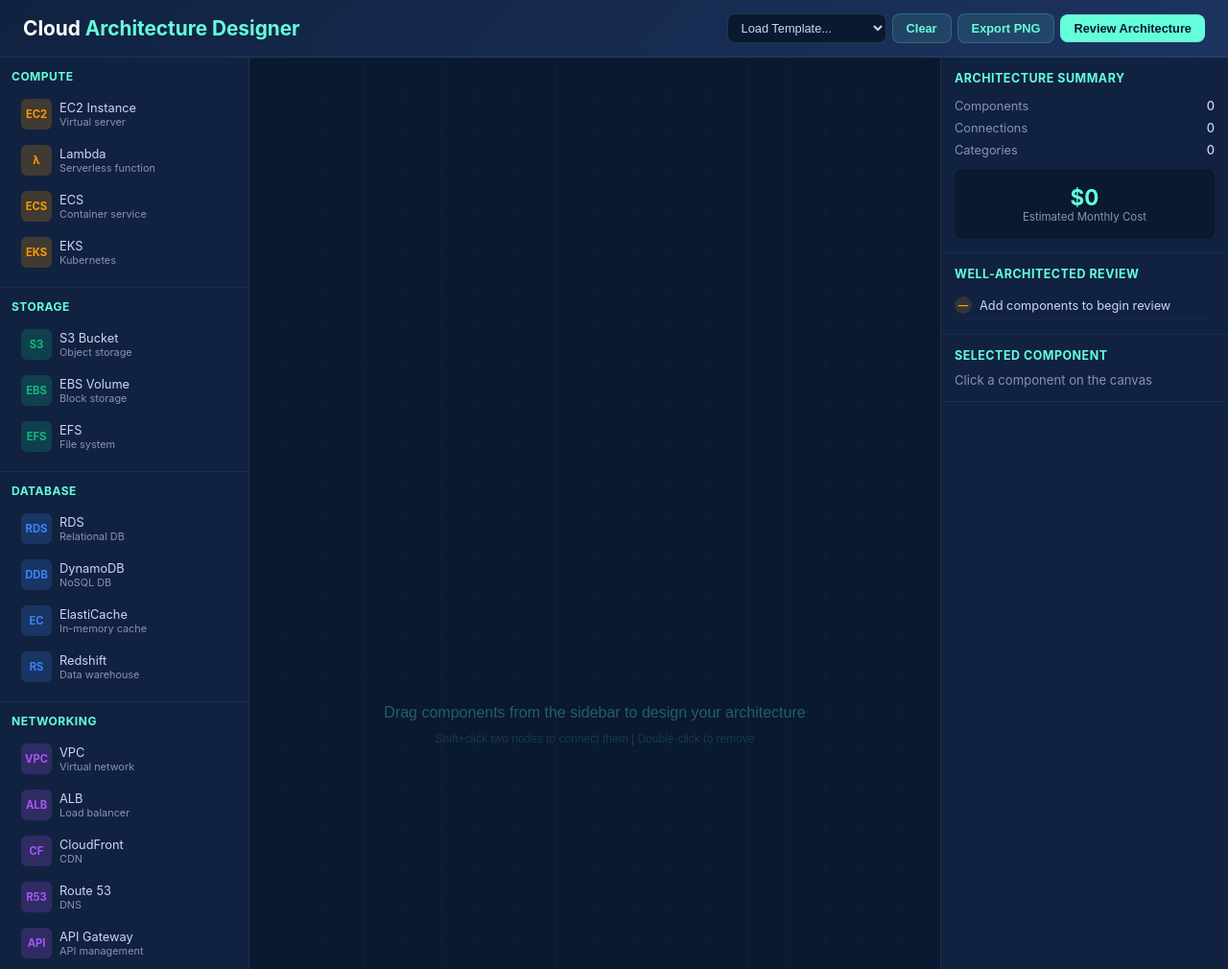
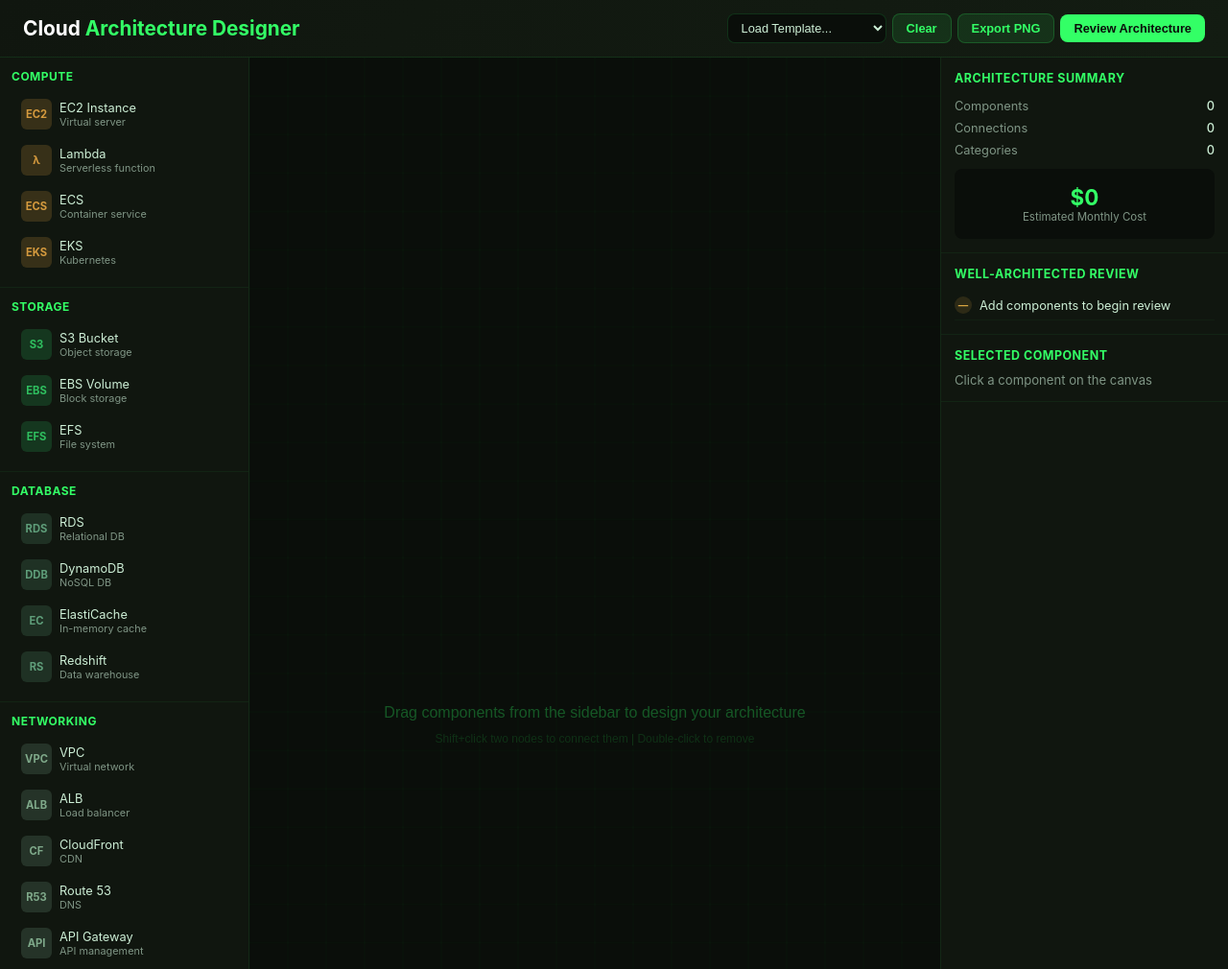
Before and after one commit to Freddricklogan/cloud-architecture-designer, a plain HTML site: page index.html in a window 1280 px wide. Shown: the top 1010 px of the page at 96% size. Drawn offline with Linux system fonts and the light colour scheme.

Commit message:
Matrix reskin: phosphor green on near-black with neutral accents (retire teal/navy/rainbow neon)

```diff
--- a/index.html
+++ b/index.html
@@ -6,46 +6,46 @@
 <title>Cloud Architecture Designer</title>
 <style>
 *{margin:0;padding:0;box-sizing:border-box}
-:root{--bg:#0a192f;--bg2:#112240;--bg3:#1d3461;--accent:#64ffda;--text:#ccd6f6;--text2:#8892b0;--danger:#ef4444;--warning:#f59e0b;--success:#10b981;--info:#3b82f6;--purple:#a855f7;--radius:8px}
+:root{--bg:#0a0e0a;--bg2:#10160f;--bg3:#131c12;--accent:#33ff66;--text:#cdefd6;--text2:#7f9585;--danger:#cf5c4e;--warning:#d9a441;--success:#2fbf5f;--info:#5f9e7a;--purple:#7fa98a;--radius:8px}
 body{font-family:-apple-system,BlinkMacSystemFont,'Segoe UI',Roboto,sans-serif;background:var(--bg);color:var(--text);min-height:100vh;display:flex;flex-direction:column}
-.header{background:linear-gradient(135deg,var(--bg2),var(--bg3));padding:14px 24px;border-bottom:1px solid rgba(100,255,218,.1);display:flex;align-items:center;justify-content:space-between;flex-wrap:wrap;gap:8px}
+.header{background:linear-gradient(135deg,var(--bg2),var(--bg3));padding:14px 24px;border-bottom:1px solid rgba(51, 255, 102,.1);display:flex;align-items:center;justify-content:space-between;flex-wrap:wrap;gap:8px}
 .header h1{font-size:1.3rem;color:#fff}.header h1 span{color:var(--accent)}
 .toolbar{display:flex;gap:6px;align-items:center}
 .btn{padding:7px 14px;border:none;border-radius:var(--radius);font-size:.8rem;font-weight:600;cursor:pointer;transition:all .2s}
-.btn-primary{background:var(--accent);color:var(--bg)}.btn-primary:hover{background:#50e6c2}
-.btn-secondary{background:rgba(100,255,218,.1);color:var(--accent);border:1px solid rgba(100,255,218,.2)}
+.btn-primary{background:var(--accent);color:var(--bg)}.btn-primary:hover{background:#38d97a}
+.btn-secondary{background:rgba(51, 255, 102,.1);color:var(--accent);border:1px solid rgba(51, 255, 102,.2)}
 .btn-sm{padding:5px 10px;font-size:.75rem}
-select{padding:6px 10px;background:var(--bg);border:1px solid rgba(100,255,218,.15);border-radius:var(--radius);color:var(--text);font-size:.8rem}
+select{padding:6px 10px;background:var(--bg);border:1px solid rgba(51, 255, 102,.15);border-radius:var(--radius);color:var(--text);font-size:.8rem}
 .main{display:flex;flex:1;overflow:hidden}
-.sidebar{width:260px;background:var(--bg2);border-right:1px solid rgba(100,255,218,.08);overflow-y:auto;flex-shrink:0}
-.sidebar-section{padding:12px;border-bottom:1px solid rgba(100,255,218,.06)}
+.sidebar{width:260px;background:var(--bg2);border-right:1px solid rgba(51, 255, 102,.08);overflow-y:auto;flex-shrink:0}
+.sidebar-section{padding:12px;border-bottom:1px solid rgba(51, 255, 102,.06)}
 .sidebar-section h3{font-size:.75rem;color:var(--accent);text-transform:uppercase;letter-spacing:.5px;margin-bottom:8px}
 .component{display:flex;align-items:center;gap:8px;padding:8px 10px;border-radius:var(--radius);cursor:grab;transition:background .2s;font-size:.8rem;user-select:none}
-.component:hover{background:rgba(100,255,218,.08)}
+.component:hover{background:rgba(51, 255, 102,.08)}
 .component:active{cursor:grabbing}
 .comp-icon{width:32px;height:32px;border-radius:6px;display:flex;align-items:center;justify-content:center;font-size:.7rem;font-weight:700;flex-shrink:0}
 .comp-name{font-size:.8rem}.comp-desc{font-size:.68rem;color:var(--text2)}
 .canvas-area{flex:1;position:relative;overflow:hidden}
 #canvas{width:100%;height:100%;cursor:crosshair}
-.right-panel{width:300px;background:var(--bg2);border-left:1px solid rgba(100,255,218,.08);overflow-y:auto;flex-shrink:0}
-.panel-section{padding:14px;border-bottom:1px solid rgba(100,255,218,.06)}
+.right-panel{width:300px;background:var(--bg2);border-left:1px solid rgba(51, 255, 102,.08);overflow-y:auto;flex-shrink:0}
+.panel-section{padding:14px;border-bottom:1px solid rgba(51, 255, 102,.06)}
 .panel-section h3{font-size:.78rem;color:var(--accent);text-transform:uppercase;letter-spacing:.5px;margin-bottom:10px}
 .prop-row{display:flex;justify-content:space-between;align-items:center;padding:4px 0;font-size:.8rem}
 .prop-row .label{color:var(--text2)}
 .prop-row .value{color:var(--text);font-weight:500}
 .checklist{list-style:none}
-.checklist li{padding:6px 0;font-size:.8rem;display:flex;align-items:center;gap:8px;border-bottom:1px solid rgba(100,255,218,.04)}
+.checklist li{padding:6px 0;font-size:.8rem;display:flex;align-items:center;gap:8px;border-bottom:1px solid rgba(51, 255, 102,.04)}
 .check-icon{width:18px;height:18px;border-radius:50%;display:flex;align-items:center;justify-content:center;font-size:.65rem;font-weight:700;flex-shrink:0}
-.check-pass{background:rgba(16,185,129,.15);color:var(--success)}
-.check-warn{background:rgba(245,158,11,.15);color:var(--warning)}
-.check-fail{background:rgba(239,68,68,.15);color:var(--danger)}
+.check-pass{background:rgba(47, 191, 95,.15);color:var(--success)}
+.check-warn{background:rgba(217, 164, 65,.15);color:var(--warning)}
+.check-fail{background:rgba(207, 92, 78,.15);color:var(--danger)}
 .cost-display{text-align:center;padding:16px;background:var(--bg);border-radius:var(--radius);margin-top:8px}
 .cost-display .amount{font-size:1.4rem;font-weight:700;color:var(--accent)}
 .cost-display .period{font-size:.72rem;color:var(--text2)}
 .template-grid{display:grid;grid-template-columns:1fr;gap:6px}
-.template-btn{padding:8px 10px;background:var(--bg);border:1px solid rgba(100,255,218,.1);border-radius:var(--radius);color:var(--text);font-size:.78rem;cursor:pointer;text-align:left;transition:all .2s}
-.template-btn:hover{border-color:var(--accent);background:rgba(100,255,218,.05)}
-.node-tooltip{position:absolute;background:var(--bg2);border:1px solid rgba(100,255,218,.2);border-radius:var(--radius);padding:10px 14px;font-size:.78rem;pointer-events:none;z-index:100;display:none;box-shadow:0 4px 12px rgba(0,0,0,.3)}
+.template-btn{padding:8px 10px;background:var(--bg);border:1px solid rgba(51, 255, 102,.1);border-radius:var(--radius);color:var(--text);font-size:.78rem;cursor:pointer;text-align:left;transition:all .2s}
+.template-btn:hover{border-color:var(--accent);background:rgba(51, 255, 102,.05)}
+.node-tooltip{position:absolute;background:var(--bg2);border:1px solid rgba(51, 255, 102,.2);border-radius:var(--radius);padding:10px 14px;font-size:.78rem;pointer-events:none;z-index:100;display:none;box-shadow:0 4px 12px rgba(0,0,0,.3)}
 </style>
 </head>
 <body>
@@ -69,44 +69,44 @@ select{padding:6px 10px;background:var(--bg);border:1px solid rgba(100,255,218,.
   <div class="sidebar">
     <div class="sidebar-section">
       <h3>Compute</h3>
-      <div class="component" draggable="true" data-type="ec2" data-cat="compute" data-cost="150"><div class="comp-icon" style="background:rgba(255,153,0,.2);color:#ff9900">EC2</div><div><div class="comp-name">EC2 Instance</div><div class="comp-desc">Virtual server</div></div></div>
-      <div class="component" draggable="true" data-type="lambda" data-cat="compute" data-cost="25"><div class="comp-icon" style="background:rgba(255,153,0,.2);color:#ff9900">&lambda;</div><div><div class="comp-name">Lambda</div><div class="comp-desc">Serverless function</div></div></div>
-      <div class="component" draggable="true" data-type="ecs" data-cat="compute" data-cost="200"><div class="comp-icon" style="background:rgba(255,153,0,.2);color:#ff9900">ECS</div><div><div class="comp-name">ECS</div><div class="comp-desc">Container service</div></div></div>
-      <div class="component" draggable="true" data-type="eks" data-cat="compute" data-cost="350"><div class="comp-icon" style="background:rgba(255,153,0,.2);color:#ff9900">EKS</div><div><div class="comp-name">EKS</div><div class="comp-desc">Kubernetes</div></div></div>
+      <div class="component" draggable="true" data-type="ec2" data-cat="compute" data-cost="150"><div class="comp-icon" style="background:rgba(213, 154, 62,.2);color:#d59a3e">EC2</div><div><div class="comp-name">EC2 Instance</div><div class="comp-desc">Virtual server</div></div></div>
+      <div class="component" draggable="true" data-type="lambda" data-cat="compute" data-cost="25"><div class="comp-icon" style="background:rgba(213, 154, 62,.2);color:#d59a3e">&lambda;</div><div><div class="comp-name">Lambda</div><div class="comp-desc">Serverless function</div></div></div>
+      <div class="component" draggable="true" data-type="ecs" data-cat="compute" data-cost="200"><div class="comp-icon" style="background:rgba(213, 154, 62,.2);color:#d59a3e">ECS</div><div><div class="comp-name">ECS</div><div class="comp-desc">Container service</div></div></div>
+      <div class="component" draggable="true" data-type="eks" data-cat="compute" data-cost="350"><div class="comp-icon" style="background:rgba(213, 154, 62,.2);color:#d59a3e">EKS</div><div><div class="comp-name">EKS</div><div class="comp-desc">Kubernetes</div></div></div>
     </div>
     <div class="sidebar-section">
       <h3>Storage</h3>
-      <div class="component" draggable="true" data-type="s3" data-cat="storage" data-cost="50"><div class="comp-icon" style="background:rgba(16,185,129,.2);color:var(--success)">S3</div><div><div class="comp-name">S3 Bucket</div><div class="comp-desc">Object storage</div></div></div>
-      <div class="component" draggable="true" data-type="ebs" data-cat="storage" data-cost="80"><div class="comp-icon" style="background:rgba(16,185,129,.2);color:var(--success)">EBS</div><div><div class="comp-name">EBS Volume</div><div class="comp-desc">Block storage</div></div></div>
-      <div class="component" draggable="true" data-type="efs" data-cat="storage" data-cost="120"><div class="comp-icon" style="background:rgba(16,185,129,.2);color:var(--success)">EFS</div><div><div class="comp-name">EFS</div><div class="comp-desc">File system</div></div></div>
+      <div class="component" draggable="true" data-type="s3" data-cat="storage" data-cost="50"><div class="comp-icon" style="background:rgba(47, 191, 95,.2);color:var(--success)">S3</div><div><div class="comp-name">S3 Bucket</div><div class="comp-desc">Object storage</div></div></div>
+      <div class="component" draggable="true" data-type="ebs" data-cat="storage" data-cost="80"><div class="comp-icon" style="background:rgba(47, 191, 95,.2);color:var(--success)">EBS</div><div><div class="comp-name">EBS Volume</div><div class="comp-desc">Block storage</div></div></div>
+      <div class="component" draggable="true" data-type="efs" data-cat="storage" data-cost="120"><div class="comp-icon" style="background:rgba(47, 191, 95,.2);color:var(--success)">EFS</div><div><div class="comp-name">EFS</div><div class="comp-desc">File system</div></div></div>
     </div>
     <div class="sidebar-section">
       <h3>Database</h3>
-      <div class="component" draggable="true" data-type="rds" data-cat="database" data-cost="300"><div class="comp-icon" style="background:rgba(59,130,246,.2);color:var(--info)">RDS</div><div><div class="comp-name">RDS</div><div class="comp-desc">Relational DB</div></div></div>
-      <div class="component" draggable="true" data-type="dynamodb" data-cat="database" data-cost="100"><div class="comp-icon" style="background:rgba(59,130,246,.2);color:var(--info)">DDB</div><div><div class="comp-name">DynamoDB</div><div class="comp-desc">NoSQL DB</div></div></div>
-      <div class="component" draggable="true" data-type="elasticache" data-cat="database" data-cost="180"><div class="comp-icon" style="background:rgba(59,130,246,.2);color:var(--info)">EC</div><div><div class="comp-name">ElastiCache</div><div class="comp-desc">In-memory cache</div></div></div>
-      <div class="component" draggable="true" data-type="redshift" data-cat="database" data-cost="500"><div class="comp-icon" style="background:rgba(59,130,246,.2);color:var(--info)">RS</div><div><div class="comp-name">Redshift</div><div class="comp-desc">Data warehouse</div></div></div>
+      <div class="component" draggable="true" data-type="rds" data-cat="database" data-cost="300"><div class="comp-icon" style="background:rgba(95, 158, 122,.2);color:var(--info)">RDS</div><div><div class="comp-name">RDS</div><div class="comp-desc">Relational DB</div></div></div>
+      <div class="component" draggable="true" data-type="dynamodb" data-cat="database" data-cost="100"><div class="comp-icon" style="background:rgba(95, 158, 122,.2);color:var(--info)">DDB</div><div><div class="comp-name">DynamoDB</div><div class="comp-desc">NoSQL DB</div></div></div>
+      <div class="component" draggable="true" data-type="elasticache" data-cat="database" data-cost="180"><div class="comp-icon" style="background:rgba(95, 158, 122,.2);color:var(--info)">EC</div><div><div class="comp-name">ElastiCache</div><div class="comp-desc">In-memory cache</div></div></div>
+      <div class="component" draggable="true" data-type="redshift" data-cat="database" data-cost="500"><div class="comp-icon" style="background:rgba(95, 158, 122,.2);color:var(--info)">RS</div><div><div class="comp-name">Redshift</div><div class="comp-desc">Data warehouse</div></div></div>
     </div>
     <div class="sidebar-section">
       <h3>Networking</h3>
-      <div class="component" draggable="true" data-type="vpc" data-cat="networking" data-cost="0"><div class="comp-icon" style="background:rgba(168,85,247,.2);color:var(--purple)">VPC</div><div><div class="comp-name">VPC</div><div class="comp-desc">Virtual network</div></div></div>
-      <div class="component" draggable="true" data-type="alb" data-cat="networking" data-cost="40"><div class="comp-icon" style="background:rgba(168,85,247,.2);color:var(--purple)">ALB</div><div><div class="comp-name">ALB</div><div class="comp-desc">Load balancer</div></div></div>
-      <div class="component" draggable="true" data-type="cloudfront" data-cat="networking" data-cost="60"><div class="comp-icon" style="background:rgba(168,85,247,.2);color:var(--purple)">CF</div><div><div class="comp-name">CloudFront</div><div class="comp-desc">CDN</div></div></div>
-      <div class="component" draggable="true" data-type="route53" data-cat="networking" data-cost="5"><div class="comp-icon" style="background:rgba(168,85,247,.2);color:var(--purple)">R53</div><div><div class="comp-name">Route 53</div><div class="comp-desc">DNS</div></div></div>
-      <div class="component" draggable="true" data-type="apigw" data-cat="networking" data-cost="35"><div class="comp-icon" style="background:rgba(168,85,247,.2);color:var(--purple)">API</div><div><div class="comp-name">API Gateway</div><div class="comp-desc">API management</div></div></div>
+      <div class="component" draggable="true" data-type="vpc" data-cat="networking" data-cost="0"><div class="comp-icon" style="background:rgba(127, 169, 138,.2);color:var(--purple)">VPC</div><div><div class="comp-name">VPC</div><div class="comp-desc">Virtual network</div></div></div>
+      <div class="component" draggable="true" data-type="alb" data-cat="networking" data-cost="40"><div class="comp-icon" style="background:rgba(127, 169, 138,.2);color:var(--purple)">ALB</div><div><div class="comp-name">ALB</div><div class="comp-desc">Load balancer</div></div></div>
+      <div class="component" draggable="true" data-type="cloudfront" data-cat="networking" data-cost="60"><div class="comp-icon" style="background:rgba(127, 169, 138,.2);color:var(--purple)">CF</div><div><div class="comp-name">CloudFront</div><div class="comp-desc">CDN</div></div></div>
+      <div class="component" draggable="true" data-type="route53" data-cat="networking" data-cost="5"><div class="comp-icon" style="background:rgba(127, 169, 138,.2);color:var(--purple)">R53</div><div><div class="comp-name">Route 53</div><div class="comp-desc">DNS</div></div></div>
+      <div class="component" draggable="true" data-type="apigw" data-cat="networking" data-cost="35"><div class="comp-icon" style="background:rgba(127, 169, 138,.2);color:var(--purple)">API</div><div><div class="comp-name">API Gateway</div><div class="comp-desc">API management</div></div></div>
     </div>
     <div class="sidebar-section">
       <h3>Security</h3>
-      <div class="component" draggable="true" data-type="iam" data-cat="security" data-cost="0"><div class="comp-icon" style="background:rgba(239,68,68,.2);color:var(--danger)">IAM</div><div><div class="comp-name">IAM</div><div class="comp-desc">Identity & access</div></div></div>
-      <div class="component" draggable="true" data-type="waf" data-cat="security" data-cost="30"><div class="comp-icon" style="background:rgba(239,68,68,.2);color:var(--danger)">WAF</div><div><div class="comp-name">WAF</div><div class="comp-desc">Web firewall</div></div></div>
-      <div class="component" draggable="true" data-type="kms" data-cat="security" data-cost="10"><div class="comp-icon" style="background:rgba(239,68,68,.2);color:var(--danger)">KMS</div><div><div class="comp-name">KMS</div><div class="comp-desc">Key management</div></div></div>
+      <div class="component" draggable="true" data-type="iam" data-cat="security" data-cost="0"><div class="comp-icon" style="background:rgba(207, 92, 78,.2);color:var(--danger)">IAM</div><div><div class="comp-name">IAM</div><div class="comp-desc">Identity & access</div></div></div>
+      <div class="component" draggable="true" data-type="waf" data-cat="security" data-cost="30"><div class="comp-icon" style="background:rgba(207, 92, 78,.2);color:var(--danger)">WAF</div><div><div class="comp-name">WAF</div><div class="comp-desc">Web firewall</div></div></div>
+      <div class="component" draggable="true" data-type="kms" data-cat="security" data-cost="10"><div class="comp-icon" style="background:rgba(207, 92, 78,.2);color:var(--danger)">KMS</div><div><div class="comp-name">KMS</div><div class="comp-desc">Key management</div></div></div>
     </div>
     <div class="sidebar-section">
       <h3>Integration</h3>
-      <div class="component" draggable="true" data-type="sqs" data-cat="integration" data-cost="15"><div class="comp-icon" style="background:rgba(100,255,218,.2);color:var(--accent)">SQS</div><div><div class="comp-name">SQS</div><div class="comp-desc">Message queue</div></div></div>
-      <div class="component" draggable="true" data-type="sns" data-cat="integration" data-cost="10"><div class="comp-icon" style="background:rgba(100,255,218,.2);color:var(--accent)">SNS</div><div><div class="comp-name">SNS</div><div class="comp-desc">Notifications</div></div></div>
-      <div class="component" draggable="true" data-type="eventbridge" data-cat="integration" data-cost="20"><div class="comp-icon" style="background:rgba(100,255,218,.2);color:var(--accent)">EB</div><div><div class="comp-name">EventBridge</div><div class="comp-desc">Event bus</div></div></div>
-      <div class="component" draggable="true" data-type="stepfunctions" data-cat="integration" data-cost="30"><div class="comp-icon" style="background:rgba(100,255,218,.2);color:var(--accent)">SF</div><div><div class="comp-name">Step Functions</div><div class="comp-desc">Workflow orchestration</div></div></div>
+      <div class="component" draggable="true" data-type="sqs" data-cat="integration" data-cost="15"><div class="comp-icon" style="background:rgba(51, 255, 102,.2);color:var(--accent)">SQS</div><div><div class="comp-name">SQS</div><div class="comp-desc">Message queue</div></div></div>
+      <div class="component" draggable="true" data-type="sns" data-cat="integration" data-cost="10"><div class="comp-icon" style="background:rgba(51, 255, 102,.2);color:var(--accent)">SNS</div><div><div class="comp-name">SNS</div><div class="comp-desc">Notifications</div></div></div>
+      <div class="component" draggable="true" data-type="eventbridge" data-cat="integration" data-cost="20"><div class="comp-icon" style="background:rgba(51, 255, 102,.2);color:var(--accent)">EB</div><div><div class="comp-name">EventBridge</div><div class="comp-desc">Event bus</div></div></div>
+      <div class="component" draggable="true" data-type="stepfunctions" data-cat="integration" data-cost="30"><div class="comp-icon" style="background:rgba(51, 255, 102,.2);color:var(--accent)">SF</div><div><div class="comp-name">Step Functions</div><div class="comp-desc">Workflow orchestration</div></div></div>
     </div>
   </div>
   <div class="canvas-area">
@@ -138,7 +138,7 @@ const canvas=document.getElementById('canvas');
 const ctx=canvas.getContext('2d');
 let nodes=[],connections=[],selectedNode=null,draggingNode=null,connectingFrom=null;
 let dragOffsetX=0,dragOffsetY=0;
-const COLORS={compute:'#ff9900',storage:'#10b981',database:'#3b82f6',networking:'#a855f7',security:'#ef4444',integration:'#64ffda'};
+const COLORS={compute:'#d59a3e',storage:'#2fbf5f',database:'#5f9e7a',networking:'#7fa98a',security:'#cf5c4e',integration:'#33ff66'};
 
 function resize(){canvas.width=canvas.parentElement.clientWidth;canvas.height=canvas.parentElement.clientHeight;draw()}
 window.addEventListener('resize',resize);
@@ -211,7 +211,7 @@ canvas.addEventListener('dblclick',e=>{
 function draw(){
   ctx.clearRect(0,0,canvas.width,canvas.height);
   // Grid
-  ctx.strokeStyle='rgba(100,255,218,.03)';
+  ctx.strokeStyle='rgba(51, 255, 102,.03)';
   ctx.lineWidth=1;
   for(let x=0;x<canvas.width;x+=40){ctx.beginPath();ctx.moveTo(x,0);ctx.lineTo(x,canvas.height);ctx.stroke()}
   for(let y=0;y<canvas.height;y+=40){ctx.beginPath();ctx.moveTo(0,y);ctx.lineTo(canvas.width,y);ctx.stroke()}
@@ -221,7 +221,7 @@ function draw(){
     const to=nodes.find(n=>n.id===c.to);
     if(!from||!to)return;
     ctx.beginPath();
-    ctx.strokeStyle='rgba(100,255,218,.4)';
+    ctx.strokeStyle='rgba(51, 255, 102,.4)';
     ctx.lineWidth=2;
     ctx.setLineDash([6,4]);
     ctx.moveTo(from.x,from.y);
@@ -236,19 +236,19 @@ function draw(){
     ctx.lineTo(midX-8*Math.cos(angle-Math.PI/6),midY-8*Math.sin(angle-Math.PI/6));
     ctx.lineTo(midX-8*Math.cos(angle+Math.PI/6),midY-8*Math.sin(angle+Math.PI/6));
     ctx.closePath();
-    ctx.fillStyle='rgba(100,255,218,.6)';
+    ctx.fillStyle='rgba(51, 255, 102,.6)';
     ctx.fill();
   });
   // Nodes
   nodes.forEach(n=>{
-    const color=COLORS[n.cat]||'#64ffda';
+    const color=COLORS[n.cat]||'#33ff66';
     const isSelected=selectedNode&&selectedNode.id===n.id;
     // Shadow
     ctx.shadowColor=isSelected?color:'rgba(0,0,0,.3)';
     ctx.shadowBlur=isSelected?12:6;
     // Box
-    ctx.fillStyle=isSelected?'rgba(100,255,218,.12)':'rgba(17,34,64,.95)';
-    ctx.strokeStyle=isSelected?color:'rgba(100,255,218,.2)';
+    ctx.fillStyle=isSelected?'rgba(51, 255, 102,.12)':'rgba(16, 22, 15,.95)';
+    ctx.strokeStyle=isSelected?color:'rgba(51, 255, 102,.2)';
     ctx.lineWidth=isSelected?2:1;
     roundRect(ctx,n.x-n.w/2,n.y-n.h/2,n.w,n.h,8);
     ctx.fill();ctx.stroke();
@@ -260,17 +260,17 @@ function draw(){
     ctx.textBaseline='middle';
     ctx.fillText(n.type.toUpperCase().substring(0,3),n.x,n.y-6);
     // Label
-    ctx.fillStyle='#8892b0';
+    ctx.fillStyle='#7f9585';
     ctx.font='10px sans-serif';
     ctx.fillText(n.name,n.x,n.y+14);
   });
   // Instructions
   if(nodes.length===0){
-    ctx.fillStyle='rgba(100,255,218,.3)';
+    ctx.fillStyle='rgba(51, 255, 102,.3)';
     ctx.font='16px sans-serif';
     ctx.textAlign='center';
     ctx.fillText('Drag components from the sidebar to design your architecture',canvas.width/2,canvas.height/2-10);
-    ctx.fillStyle='rgba(100,255,218,.15)';
+    ctx.fillStyle='rgba(51, 255, 102,.15)';
     ctx.font='12px sans-serif';
     ctx.fillText('Shift+click two nodes to connect them | Double-click to remove',canvas.width/2,canvas.height/2+16);
   }
```
